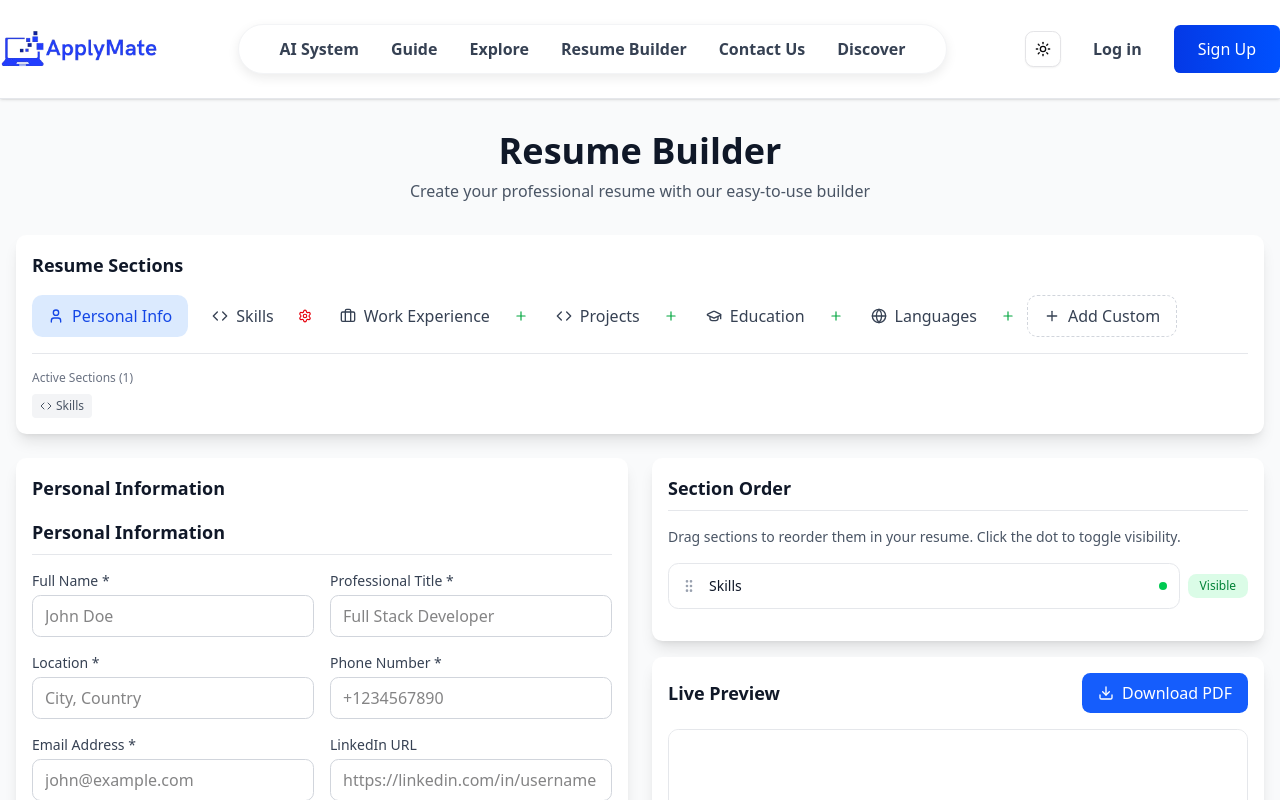
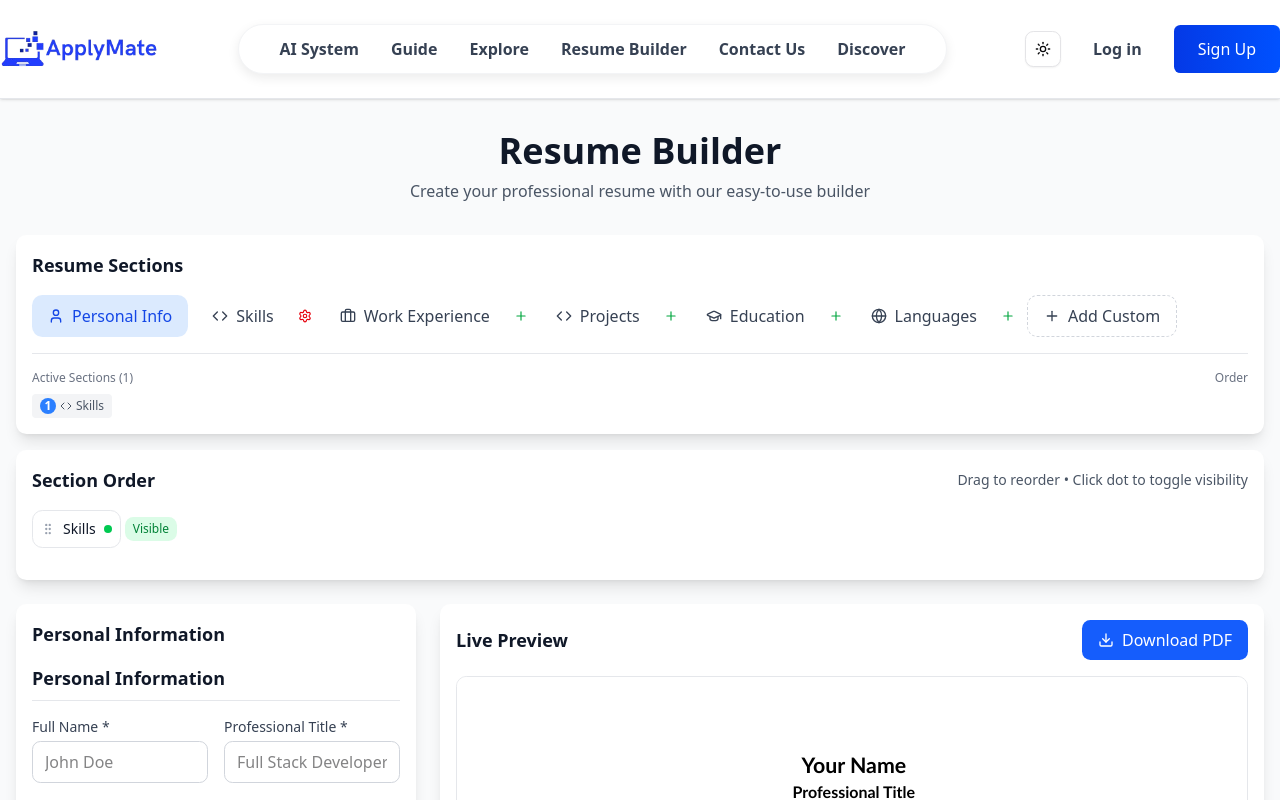
Before and after one commit to iftekhar08019/apply_mate, a Next.js app: page /resume in a window 1280 px wide. Both pictures are taken after a click on the button 304 px from the left and 316 px from the top of the page. Shown: the top 800 px of the page. Built offline with nearby package versions, Linux system fonts and the light colour scheme.

Commit message:
resume section reorder added

```diff
--- a/src/app/resume/components/pdf-download.tsx
+++ b/src/app/resume/components/pdf-download.tsx
@@ -14,33 +14,54 @@ export default function PDFDownload({ fileName = 'resume' }: PDFDownloadProps) {
 
   const downloadPDF = async () => {
     const element = document.getElementById('resume-content');
-    if (!element) return;
+    if (!element) {
+      console.error('Resume content element not found');
+      alert('Resume content not found. Please try again.');
+      return;
+    }
 
     try {
+      // Show loading state
+      const button = document.querySelector('[data-pdf-button]') as HTMLButtonElement;
+      if (button) {
+        button.disabled = true;
+        button.textContent = 'Generating PDF...';
+      }
+
+      // Wait a bit for any pending renders
+      await new Promise(resolve => setTimeout(resolve, 100));
+
       // Create canvas with high quality
       const canvas = await html2canvas(element, {
-        scale: 2, // Higher scale for better quality
+        scale: 1.5, // Reduced scale for better compatibility
         useCORS: true,
         allowTaint: true,
         backgroundColor: '#ffffff',
-        width: 794, // A4 width in pixels (210mm)
-        height: 1123, // A4 height in pixels (297mm)
+        logging: false,
+        width: element.offsetWidth,
+        height: element.offsetHeight,
+        scrollX: 0,
+        scrollY: 0,
       });
 
       // Create PDF
-      const imgData = canvas.toDataURL('image/png');
+      const imgData = canvas.toDataURL('image/png', 0.95);
       const pdf = new jsPDF({
         orientation: 'portrait',
         unit: 'mm',
         format: 'a4',
       });
 
-      // Calculate dimensions
+      // Get A4 dimensions in mm
       const pdfWidth = pdf.internal.pageSize.getWidth();
       const pdfHeight = pdf.internal.pageSize.getHeight();
+
+      // Calculate image dimensions to fit A4
       const imgWidth = canvas.width;
       const imgHeight = canvas.height;
       const ratio = Math.min(pdfWidth / imgWidth, pdfHeight / imgHeight);
+
+      // Center the image on the page
       const imgX = (pdfWidth - imgWidth * ratio) / 2;
       const imgY = 0;
 
@@ -48,17 +69,65 @@ export default function PDFDownload({ fileName = 'resume' }: PDFDownloadProps) {
       pdf.addImage(imgData, 'PNG', imgX, imgY, imgWidth * ratio, imgHeight * ratio);
 
       // Download PDF
-      pdf.save(`${fileName}.pdf`);
+      const safeFileName = fileName.replace(/[^a-z0-9]/gi, '_').toLowerCase();
+      pdf.save(`${safeFileName || 'resume'}.pdf`);
+
+      // Reset button state
+      if (button) {
+        button.disabled = false;
+        button.innerHTML = '<svg class="w-4 h-4" fill="none" stroke="currentColor" viewBox="0 0 24 24"><path stroke-linecap="round" stroke-linejoin="round" stroke-width="2" d="M12 10v6m0 0l-3-3m3 3l3-3m2 8H7a2 2 0 01-2-2V5a2 2 0 012-2h5.586a1 1 0 01.707.293l5.414 5.414a1 1 0 01.293.707V19a2 2 0 01-2 2z"></path></svg> Download PDF';
+      }
     } catch (error) {
       console.error('Error generating PDF:', error);
-      alert('Error generating PDF. Please try again.');
+
+      // Try fallback method
+      try {
+        const button = document.querySelector('[data-pdf-button]') as HTMLButtonElement;
+        if (button) {
+          button.textContent = 'Trying alternative method...';
+        }
+
+        // Simple fallback - just print the page
+        const printWindow = window.open('', '_blank');
+        if (printWindow) {
+          printWindow.document.write(`
+            <html>
+              <head>
+                <title>Resume - ${fileName}</title>
+                <style>
+                  body { margin: 0; padding: 20px; font-family: Arial, sans-serif; }
+                  @media print { body { margin: 0; padding: 0; } }
+                </style>
+              </head>
+              <body>
+                ${element.outerHTML}
+              </body>
+            </html>
+          `);
+          printWindow.document.close();
+          printWindow.print();
+        } else {
+          alert('Please use your browser\'s print function (Ctrl+P) to save as PDF');
+        }
+      } catch (fallbackError) {
+        console.error('Fallback method also failed:', fallbackError);
+        alert('PDF generation failed. Please use your browser\'s print function (Ctrl+P) to save as PDF');
+      }
+
+      // Reset button state
+      const button = document.querySelector('[data-pdf-button]') as HTMLButtonElement;
+      if (button) {
+        button.disabled = false;
+        button.innerHTML = '<svg class="w-4 h-4" fill="none" stroke="currentColor" viewBox="0 0 24 24"><path stroke-linecap="round" stroke-linejoin="round" stroke-width="2" d="M12 10v6m0 0l-3-3m3 3l3-3m2 8H7a2 2 0 01-2-2V5a2 2 0 012-2h5.586a1 1 0 01.707.293l5.414 5.414a1 1 0 01.293.707V19a2 2 0 01-2 2z"></path></svg> Download PDF';
+      }
     }
   };
 
   return (
     <button
+      data-pdf-button
       onClick={downloadPDF}
-      className="flex items-center gap-2 bg-blue-600 hover:bg-blue-700 text-white px-4 py-2 rounded-md transition-colors font-medium"
+      className="flex items-center gap-2 bg-blue-600 hover:bg-blue-700 disabled:bg-blue-400 disabled:cursor-not-allowed text-white px-4 py-2 rounded-md transition-colors font-medium"
     >
       <Download size={16} />
       Download PDF
--- a/src/app/resume/components/section-reorderer.tsx
+++ b/src/app/resume/components/section-reorderer.tsx
@@ -33,21 +33,21 @@ function SectionItem({ id, title, isVisible }: SectionItemProps) {
     <div
       ref={setNodeRef}
       style={style}
-      className={`flex items-center gap-3 p-3 bg-white dark:bg-gray-800 border border-gray-200 dark:border-gray-700 rounded-lg ${
+      className={`flex items-center gap-2 p-2 bg-white dark:bg-gray-800 border border-gray-200 dark:border-gray-700 rounded-lg min-w-0 ${
         !isVisible ? 'opacity-50' : ''
       }`}
     >
       <div
         {...attributes}
         {...listeners}
-        className="cursor-grab hover:cursor-grabbing text-gray-400 hover:text-gray-600 dark:text-gray-500 dark:hover:text-gray-300"
+        className="cursor-grab hover:cursor-grabbing text-gray-400 hover:text-gray-600 dark:text-gray-500 dark:hover:text-gray-300 flex-shrink-0"
       >
-        <GripVertical size={16} />
+        <GripVertical size={14} />
       </div>
-      <span className="flex-1 text-sm font-medium text-gray-900 dark:text-white">
+      <span className="flex-1 text-sm font-medium text-gray-900 dark:text-white truncate min-w-0">
         {title}
       </span>
-      <div className={`w-2 h-2 rounded-full ${isVisible ? 'bg-green-500' : 'bg-gray-300'}`} />
+      <div className={`w-2 h-2 rounded-full flex-shrink-0 ${isVisible ? 'bg-green-500' : 'bg-gray-300'}`} />
     </div>
   );
 }
@@ -93,12 +93,14 @@ export default function SectionReorderer({
 
   return (
     <div className="space-y-4">
-      <h3 className="text-lg font-semibold text-gray-900 dark:text-white border-b border-gray-200 dark:border-gray-700 pb-2">
+      <div className="flex items-center justify-between">
+        <h3 className="text-lg font-semibold text-gray-900 dark:text-white">
           Section Order
         </h3>
         <p className="text-sm text-gray-600 dark:text-gray-400">
-        Drag sections to reorder them in your resume. Click the dot to toggle visibility.
+          Drag to reorder • Click dot to toggle visibility
         </p>
+      </div>
 
       <DndContext
         sensors={sensors}
@@ -106,19 +108,17 @@ export default function SectionReorderer({
         onDragEnd={handleDragEnd}
       >
         <SortableContext items={sectionOrder} strategy={verticalListSortingStrategy}>
-          <div className="space-y-2">
+          <div className="flex flex-wrap gap-2">
             {sectionOrder.map((sectionId) => (
-              <div key={sectionId} className="flex items-center gap-2">
-                <div className="flex-1">
+              <div key={sectionId} className="flex items-center gap-1">
                 <SectionItem
                   id={sectionId}
                   title={sectionTitles[sectionId] || sectionId}
                   isVisible={sectionVisibility[sectionId] || false}
                 />
-                </div>
                 <button
                   onClick={() => onToggleVisibility(sectionId)}
-                  className={`px-3 py-1 text-xs rounded-md transition-colors ${
+                  className={`px-2 py-1 text-xs rounded-md transition-colors ${
                     sectionVisibility[sectionId]
                       ? 'bg-green-100 text-green-700 hover:bg-green-200 dark:bg-green-900 dark:text-green-300'
                       : 'bg-gray-100 text-gray-700 hover:bg-gray-200 dark:bg-gray-700 dark:text-gray-300'
--- a/src/app/resume/components/section-sidebar.tsx
+++ b/src/app/resume/components/section-sidebar.tsx
@@ -161,14 +161,19 @@ export default function SectionSidebar({
 
         </div>
 
-        {/* Active Sections Summary */}
+        {/* Active Sections and Order */}
         {activeSections.length > 0 && (
           <div className="mt-4 pt-4 border-t border-gray-200 dark:border-gray-700">
-            <div className="text-xs font-medium text-gray-500 dark:text-gray-400 mb-2">
-              Active Sections ({activeSections.length})
+            <div className="flex items-center justify-between mb-2">
+              <div className="text-xs font-medium text-gray-500 dark:text-gray-400">
+                Active Sections ({activeSections.length})
+              </div>
+              <div className="text-xs font-medium text-gray-500 dark:text-gray-400">
+                Order
+              </div>
             </div>
             <div className="flex flex-wrap gap-1">
-              {activeSections.map((sectionId) => {
+              {activeSections.map((sectionId, index) => {
                 const Icon = getSectionIcon(sectionId);
                 const title = getSectionTitle(sectionId);
                 return (
@@ -176,6 +181,9 @@ export default function SectionSidebar({
                     key={sectionId}
                     className="flex items-center gap-1 px-2 py-1 bg-gray-100 dark:bg-gray-700 rounded text-xs text-gray-600 dark:text-gray-400"
                   >
+                    <span className="bg-blue-500 text-white rounded-full w-4 h-4 flex items-center justify-center text-xs font-bold">
+                      {index + 1}
+                    </span>
                     <Icon size={12} />
                     <span className="truncate">{title}</span>
                   </div>
--- a/src/app/resume/page.tsx
+++ b/src/app/resume/page.tsx
@@ -163,8 +163,9 @@ export default function ResumeBuilder() {
           </p>
         </div>
 
-        {/* Top Sidebar - Section Navigation */}
-        <div className="mb-6">
+        {/* Top Section - Section Navigation and Order */}
+        <div className="mb-6 space-y-4">
+          {/* Section Navigation */}
           <SectionSidebar
             availableSections={availableSections}
             activeSections={resumeData.activeSections}
@@ -174,11 +175,23 @@ export default function ResumeBuilder() {
             onRemoveSection={handleRemoveSection}
             onAddGenericSection={handleAddGenericSection}
           />
+
+          {/* Section Reorderer - Horizontal Layout */}
+          {resumeData.activeSections.length > 0 && (
+            <div className="bg-white dark:bg-gray-800 rounded-lg shadow-lg p-4">
+              <SectionReorderer
+                sectionOrder={resumeData.activeSections}
+                onReorder={handleSectionReorder}
+                sectionVisibility={sectionVisibility}
+                onToggleVisibility={handleToggleVisibility}
+              />
+            </div>
+          )}
         </div>
 
         <div className="grid grid-cols-1 lg:grid-cols-12 gap-6 min-h-[calc(100vh-400px)]">
-          {/* Left Column - Section Form - 1/2 width on large screens */}
-          <div className="lg:col-span-6">
+          {/* Left Column - Section Form - 1/3 width on large screens */}
+          <div className="lg:col-span-4">
             <div className="bg-white dark:bg-gray-800 rounded-lg shadow-lg p-4 h-full">
               <h2 className="text-lg font-semibold text-gray-900 dark:text-white mb-4">
                 {selectedSection === 'personal' ? 'Personal Information' :
@@ -195,22 +208,9 @@ export default function ResumeBuilder() {
             </div>
           </div>
 
-          {/* Right Column - Preview and Management - 1/2 width on large screens */}
-          <div className="lg:col-span-6 space-y-4">
-            {/* Section Reorderer */}
-            {resumeData.activeSections.length > 0 && (
-              <div className="bg-white dark:bg-gray-800 rounded-lg shadow-lg p-4">
-                <SectionReorderer
-                  sectionOrder={resumeData.activeSections}
-                  onReorder={handleSectionReorder}
-                  sectionVisibility={sectionVisibility}
-                  onToggleVisibility={handleToggleVisibility}
-                />
-              </div>
-            )}
-
-            {/* Preview Section */}
-            <div className="bg-white dark:bg-gray-800 rounded-lg shadow-lg p-4 min-h-[600px]">
+          {/* Right Column - Preview - 2/3 width on large screens */}
+          <div className="lg:col-span-8">
+            <div className="bg-white dark:bg-gray-800 rounded-lg shadow-lg p-4 h-full">
               <div className="flex justify-between items-center mb-4">
                 <h2 className="text-lg font-semibold text-gray-900 dark:text-white">
                   Live Preview
```
Lines whose indentation alone changed are shown as unchanged.
